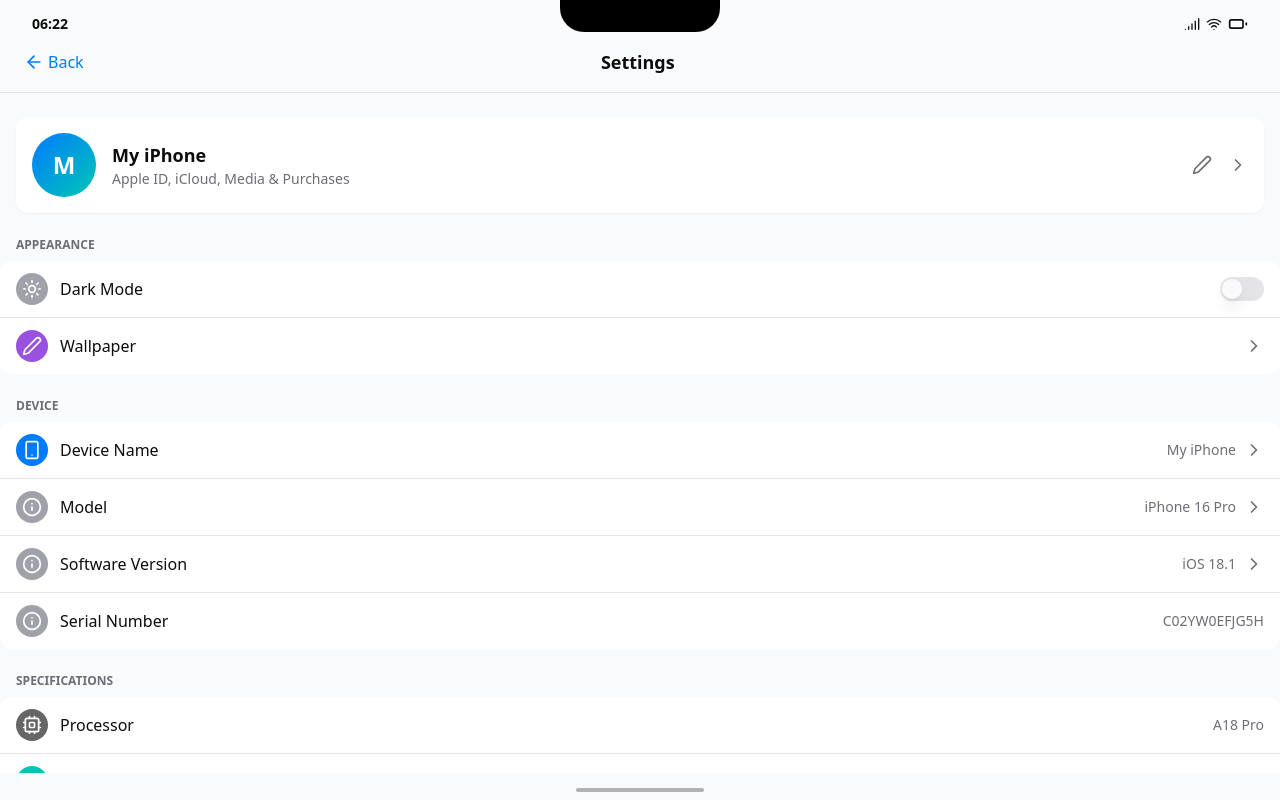
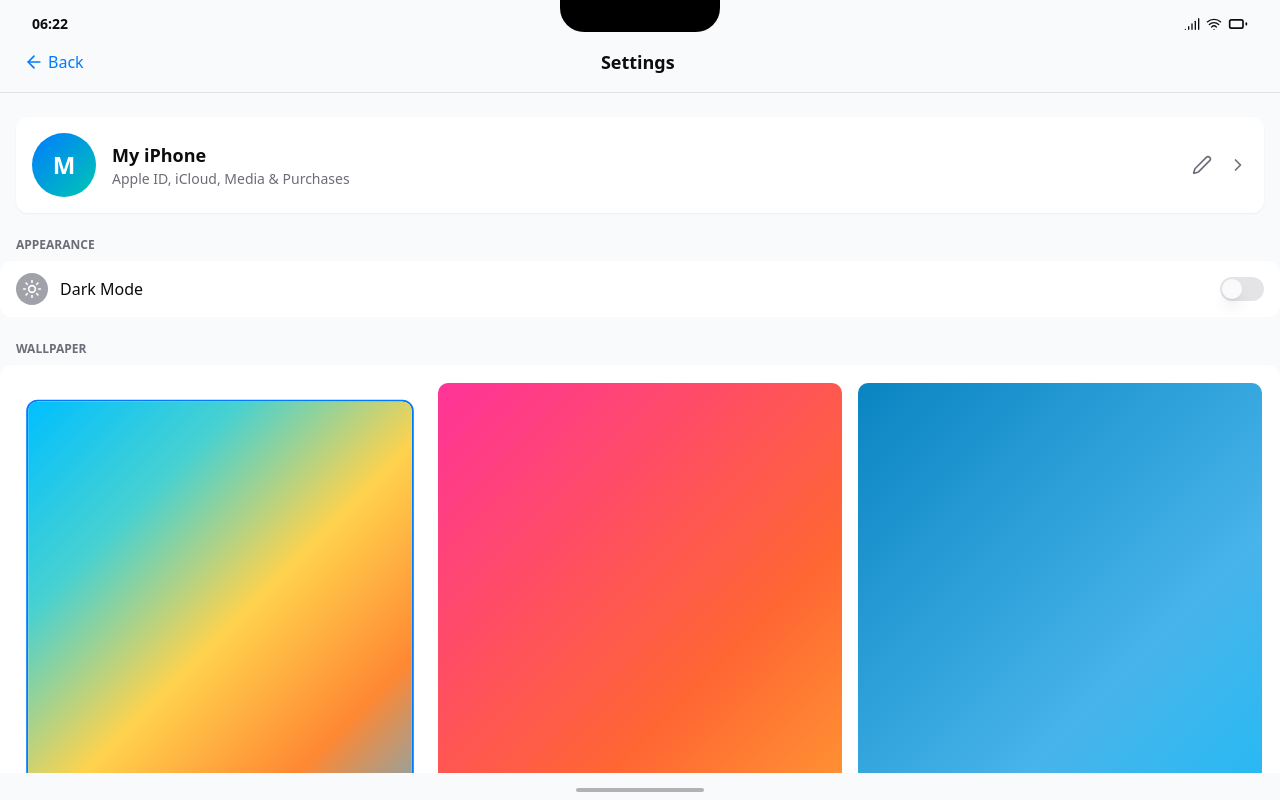
Before and after one commit to tvkvijaythecm/emobile-ios-frontend, a React (Vite) app: page /app/settings in a window 1280 px wide. Built offline with nearby package versions, Linux system fonts and the light colour scheme; the HTML template or start-up script is replaced by a standard one.

Commit message:
Implement wallpaper selection feature
Added wallpaper selection functionality with gradients.

```diff
--- a/src/pages/SettingsApp.tsx
+++ b/src/pages/SettingsApp.tsx
@@ -1,6 +1,5 @@
-
 import { useNavigate } from "react-router-dom";
-import { ArrowLeft, ChevronRight, Moon, Sun, Smartphone, Info, HardDrive, Cpu, Battery, Wifi, Edit2 } from "lucide-react";
+import { ArrowLeft, ChevronRight, Moon, Sun, Smartphone, Info, HardDrive, Cpu, Battery, Wifi, Edit2, Image as ImageIcon } from "lucide-react";
 import { StatusBar } from "@/components/StatusBar";
 import { useTheme } from "next-themes";
 import { Switch } from "@/components/ui/switch";
@@ -12,6 +11,58 @@ const SettingsApp = () => {
   const { theme, setTheme } = useTheme();
   const [deviceName, setDeviceName] = useState("My iPhone");
   const [isEditingName, setIsEditingName] = useState(false);
+  const [selectedWallpaper, setSelectedWallpaper] = useState(0);
+
+  const wallpapers = [
+    {
+      id: 0,
+      name: "Default",
+      gradient: `linear-gradient(135deg,
+        hsl(195, 100%, 50%) 0%,
+        hsl(180, 60%, 55%) 20%,
+        hsl(45, 100%, 65%) 40%,
+        hsl(25, 100%, 60%) 60%,
+        hsl(200, 80%, 60%) 80%,
+        hsl(210, 90%, 40%) 100%)`
+    },
+    {
+      id: 1,
+      name: "Sunset",
+      gradient: `linear-gradient(135deg,
+        hsl(330, 100%, 60%) 0%,
+        hsl(15, 100%, 60%) 50%,
+        hsl(45, 100%, 60%) 100%)`
+    },
+    {
+      id: 2,
+      name: "Ocean",
+      gradient: `linear-gradient(135deg,
+        hsl(200, 90%, 40%) 0%,
+        hsl(200, 80%, 60%) 50%,
+        hsl(195, 100%, 50%) 100%)`
+    },
+    {
+      id: 3,
+      name: "Forest",
+      gradient: `linear-gradient(135deg,
+        hsl(140, 60%, 30%) 0%,
+        hsl(120, 50%, 50%) 50%,
+        hsl(90, 60%, 60%) 100%)`
+    },
+    {
+      id: 4,
+      name: "Purple Haze",
+      gradient: `linear-gradient(135deg,
+        hsl(270, 80%, 40%) 0%,
+        hsl(290, 70%, 50%) 50%,
+        hsl(310, 80%, 60%) 100%)`
+    }
+  ];
+
+  const handleWallpaperChange = (wallpaperId: number) => {
+    setSelectedWallpaper(wallpaperId);
+    localStorage.setItem('selectedWallpaper', wallpaperId.toString());
+  };
 
   const handleBack = () => {
     navigate("/home");
@@ -147,12 +198,33 @@ const SettingsApp = () => {
               onCheckedChange={(checked) => setTheme(checked ? "dark" : "light")}
             />
           </div>
-          <SettingRow
-            icon={Edit2}
-            label="Wallpaper"
-            iconColor="hsl(270, 70%, 60%)"
-            onClick={() => navigate("/settings/wallpaper")}
-          />
+        </SettingSection>
+
+        {/* Wallpaper Section */}
+        <SettingSection title="Wallpaper">
+          <div className="p-4">
+            <div className="grid grid-cols-3 gap-3">
+              {wallpapers.map((wallpaper) => (
+                <div
+                  key={wallpaper.id}
+                  onClick={() => handleWallpaperChange(wallpaper.id)}
+                  className={`cursor-pointer rounded-xl overflow-hidden border-2 transition-all ${
+                    selectedWallpaper === wallpaper.id
+                      ? "border-primary scale-95"
+                      : "border-transparent"
+                  }`}
+                >
+                  <div
+                    className="aspect-[9/16] w-full"
+                    style={{ background: wallpaper.gradient }}
+                  />
+                  <div className="text-xs text-center py-1 bg-card">
+                    {wallpaper.name}
+                  </div>
+                </div>
+              ))}
+            </div>
+          </div>
         </SettingSection>
 
         {/* Device Information */}
@@ -232,8 +304,8 @@ const SettingsApp = () => {
 
         {/* Footer Info */}
         <div className="px-4 mt-8 text-center text-xs text-muted-foreground">
-          <p>eMobile · Version 1.0</p>
-          <p className="mt-1">© 2024 Apple Inc. All rights reserved.</p>
+          <p>eMobile Â· Version 1.0</p>
+          <p className="mt-1">Â© 2024 Apple Inc. All rights reserved.</p>
         </div>
       </div>
 
```
